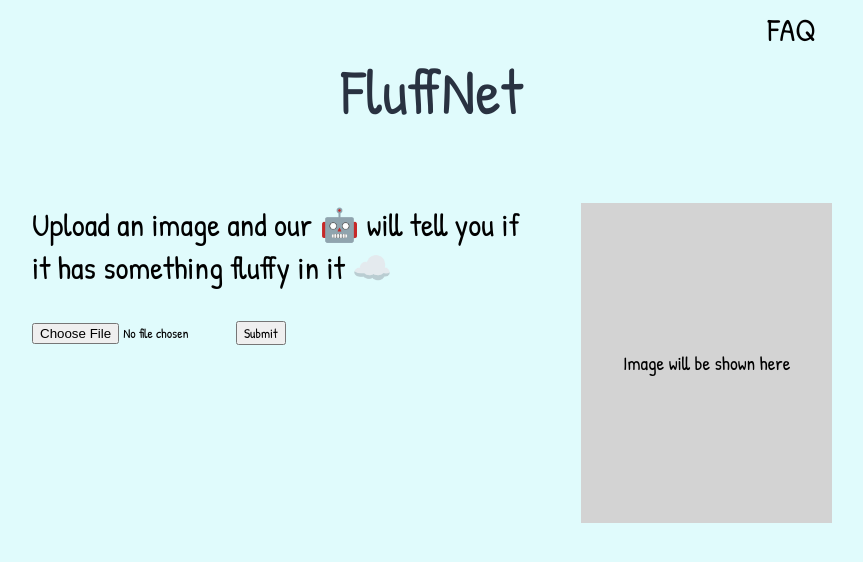
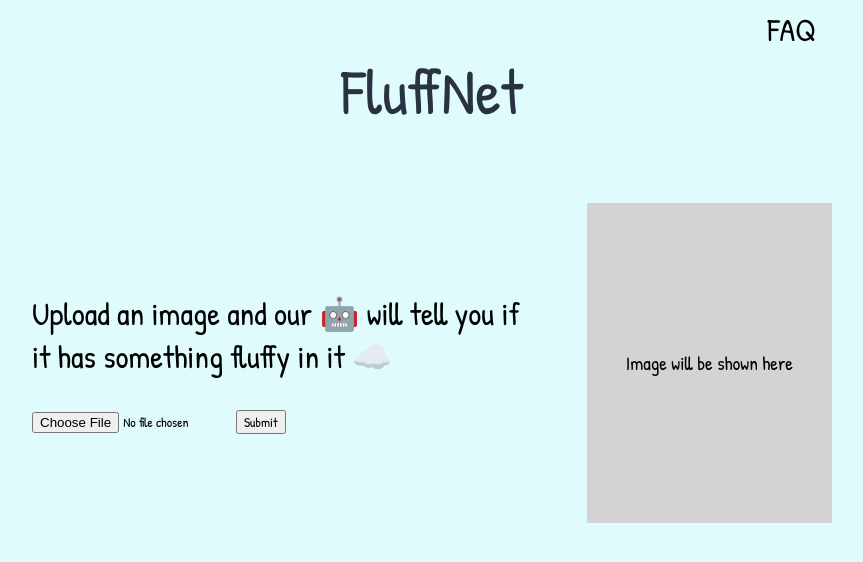
Before and after one commit to mihailthebuilder/fluffnet-front, a React (Create React App) app: page / in a window 1280 px wide. Shown: the top 562 px of the page, without its empty margins (208-1071 px from the left). Built offline with nearby package versions, Linux system fonts and the light colour scheme.

Commit message:
finalised placeholder

```diff
--- a/src/App.js
+++ b/src/App.js
@@ -33,7 +33,7 @@ function App() {
       <h1>FluffNet</h1>
 
       <section id="main">
-        <div>
+        <div className="main-left">
           <p>
             Upload an image and our 🤖 will tell you if it has something fluffy
             in it ☁️
@@ -57,7 +57,7 @@ function App() {
           {image.preview ? (
             <img alt="" src={image.preview} />
           ) : (
-            <div class="image-placeholder">Image will be shown here </div>
+            <div className="image-placeholder">Image will be shown here </div>
           )}
         </div>
       </section>
--- a/src/App.scss
+++ b/src/App.scss
@@ -34,11 +34,17 @@ h1 {
   margin-top: 5rem;
   display: grid;
   grid-template-columns: 2fr 1fr;
-  column-gap: 3rem;
+  column-gap: 4rem;
 
-  p {
-    font-size: 2rem;
-    margin-top: 0;
+  .main-left {
+    display: flex;
+    flex-direction: column;
+    justify-content: center;
+
+    p {
+      font-size: 2rem;
+      margin-top: 0;
+    }
   }
 
   img {
```
